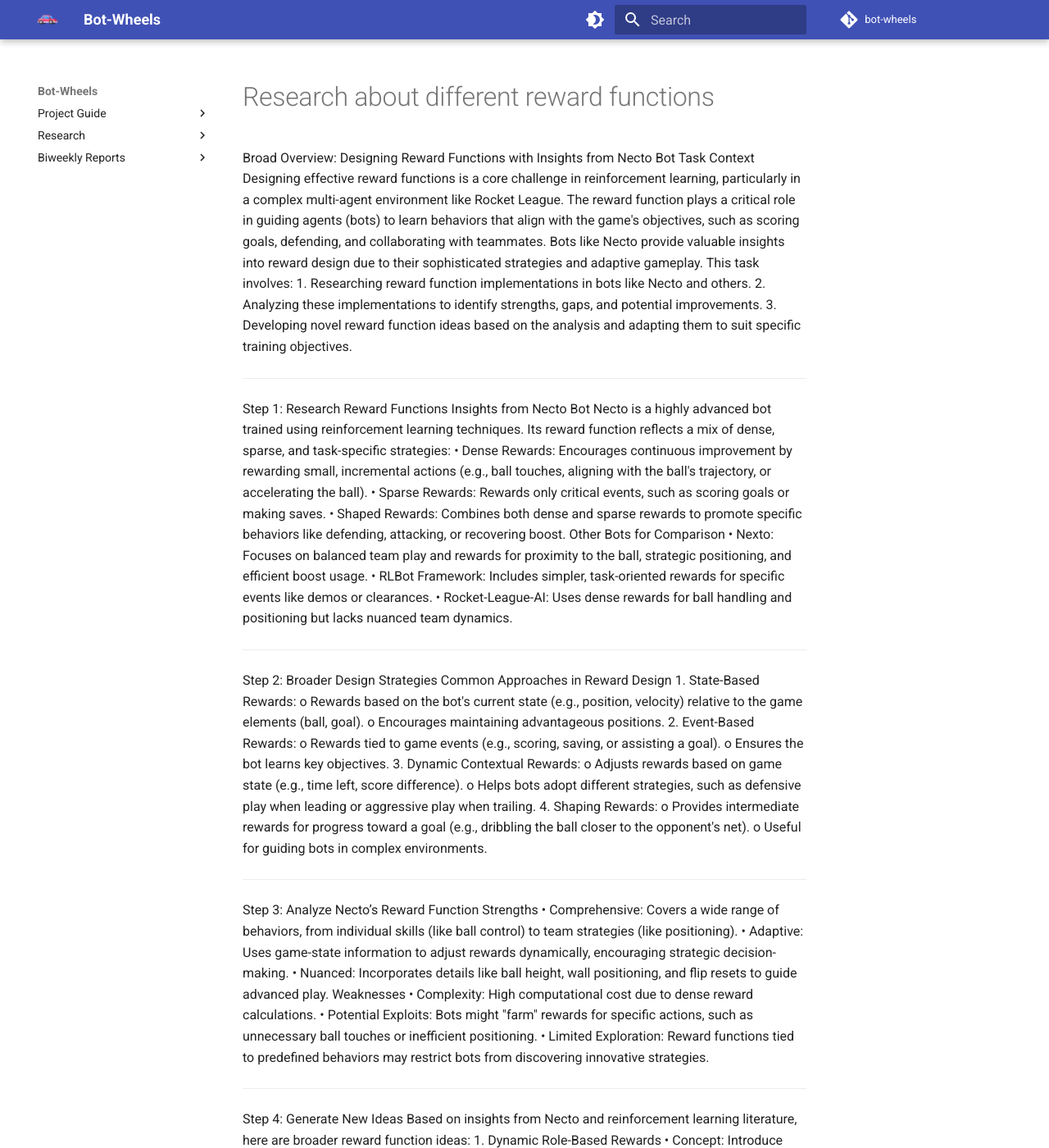
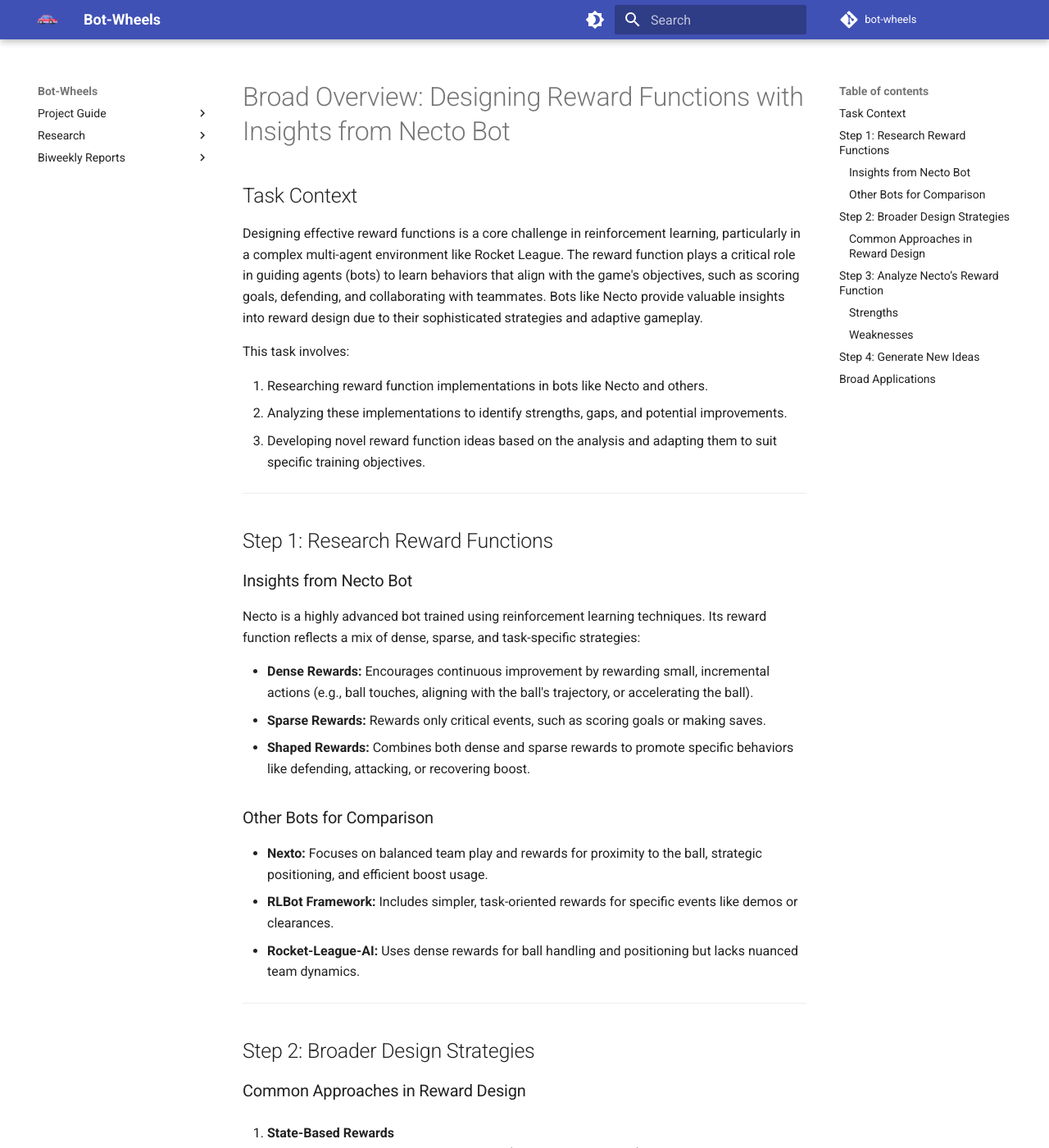
Before and after one commit to bot-wheels/docs, an MkDocs documentation site: the page built from docs/research/research-about-different-reward-functions.md, in a window 1280 px wide and 1400 px high. Shown: the whole window at 82% size. Built offline with MkDocs 1.6.1 and Material for MkDocs 9.7.7, drawn with Linux system fonts in a browser that asks for light colours; some of the changed text lies outside the part shown.

Commit message:
Update research-about-different-reward-functions.md

```diff
--- a/docs/research/research-about-different-reward-functions.md
+++ b/docs/research/research-about-different-reward-functions.md
@@ -1,180 +1,128 @@
-Broad Overview: Designing Reward Functions with Insights from Necto Bot
-Task Context
+# Broad Overview: Designing Reward Functions with Insights from Necto Bot
+
+## Task Context
+
 Designing effective reward functions is a core challenge in reinforcement learning, particularly in a complex multi-agent environment like Rocket League. The reward function plays a critical role in guiding agents (bots) to learn behaviors that align with the game's objectives, such as scoring goals, defending, and collaborating with teammates. Bots like Necto provide valuable insights into reward design due to their sophisticated strategies and adaptive gameplay.
+
 This task involves:
-1.	Researching reward function implementations in bots like Necto and others.
-2.	Analyzing these implementations to identify strengths, gaps, and potential improvements.
-3.	Developing novel reward function ideas based on the analysis and adapting them to suit specific training objectives.
-________________________________________
-Step 1: Research Reward Functions
-Insights from Necto Bot
+
+1. Researching reward function implementations in bots like Necto and others.
+2. Analyzing these implementations to identify strengths, gaps, and potential improvements.
+3. Developing novel reward function ideas based on the analysis and adapting them to suit specific training objectives.
+
+---
+
+## Step 1: Research Reward Functions
+
+### Insights from Necto Bot
+
 Necto is a highly advanced bot trained using reinforcement learning techniques. Its reward function reflects a mix of dense, sparse, and task-specific strategies:
-•	Dense Rewards: Encourages continuous improvement by rewarding small, incremental actions (e.g., ball touches, aligning with the ball's trajectory, or accelerating the ball).
-•	Sparse Rewards: Rewards only critical events, such as scoring goals or making saves.
-•	Shaped Rewards: Combines both dense and sparse rewards to promote specific behaviors like defending, attacking, or recovering boost.
-Other Bots for Comparison
-•	Nexto: Focuses on balanced team play and rewards for proximity to the ball, strategic positioning, and efficient boost usage.
-•	RLBot Framework: Includes simpler, task-oriented rewards for specific events like demos or clearances.
-•	Rocket-League-AI: Uses dense rewards for ball handling and positioning but lacks nuanced team dynamics.
-________________________________________
-Step 2: Broader Design Strategies
-Common Approaches in Reward Design
-1.	State-Based Rewards:
-o	Rewards based on the bot's current state (e.g., position, velocity) relative to the game elements (ball, goal).
-o	Encourages maintaining advantageous positions.
-2.	Event-Based Rewards:
-o	Rewards tied to game events (e.g., scoring, saving, or assisting a goal).
-o	Ensures the bot learns key objectives.
-3.	Dynamic Contextual Rewards:
-o	Adjusts rewards based on game state (e.g., time left, score difference).
-o	Helps bots adopt different strategies, such as defensive play when leading or aggressive play when trailing.
-4.	Shaping Rewards:
-o	Provides intermediate rewards for progress toward a goal (e.g., dribbling the ball closer to the opponent's net).
-o	Useful for guiding bots in complex environments.
-________________________________________
-Step 3: Analyze Necto’s Reward Function
-Strengths
-•	Comprehensive: Covers a wide range of behaviors, from individual skills (like ball control) to team strategies (like positioning).
-•	Adaptive: Uses game-state information to adjust rewards dynamically, encouraging strategic decision-making.
-•	Nuanced: Incorporates details like ball height, wall positioning, and flip resets to guide advanced play.
-Weaknesses
-•	Complexity: High computational cost due to dense reward calculations.
-•	Potential Exploits: Bots might "farm" rewards for specific actions, such as unnecessary ball touches or inefficient positioning.
-•	Limited Exploration: Reward functions tied to predefined behaviors may restrict bots from discovering innovative strategies.
-________________________________________
-Step 4: Generate New Ideas
+
+- **Dense Rewards:** Encourages continuous improvement by rewarding small, incremental actions (e.g., ball touches, aligning with the ball's trajectory, or accelerating the ball).
+- **Sparse Rewards:** Rewards only critical events, such as scoring goals or making saves.
+- **Shaped Rewards:** Combines both dense and sparse rewards to promote specific behaviors like defending, attacking, or recovering boost.
+
+### Other Bots for Comparison
+
+- **Nexto:** Focuses on balanced team play and rewards for proximity to the ball, strategic positioning, and efficient boost usage.
+- **RLBot Framework:** Includes simpler, task-oriented rewards for specific events like demos or clearances.
+- **Rocket-League-AI:** Uses dense rewards for ball handling and positioning but lacks nuanced team dynamics.
+
+---
+
+## Step 2: Broader Design Strategies
+
+### Common Approaches in Reward Design
+
+1. **State-Based Rewards**
+   Rewards based on the bot's current state (e.g., position, velocity) relative to the game elements (ball, goal).
+   Encourages maintaining advantageous positions.
+
+2. **Event-Based Rewards**
+   Rewards tied to game events (e.g., scoring, saving, or assisting a goal).
+   Ensures the bot learns key objectives.
+
+3. **Dynamic Contextual Rewards**
+   Adjusts rewards based on game state (e.g., time left, score difference).
+   Helps bots adopt different strategies, such as defensive play when leading or aggressive play when trailing.
+
+4. **Shaping Rewards**
+   Provides intermediate rewards for progress toward a goal (e.g., dribbling the ball closer to the opponent's net).
+   Useful for guiding bots in complex environments.
+
+---
+
+## Step 3: Analyze Necto’s Reward Function
+
+### Strengths
+
+- **Comprehensive:** Covers a wide range of behaviors, from individual skills (like ball control) to team strategies (like positioning).
+- **Adaptive:** Uses game-state information to adjust rewards dynamically, encouraging strategic decision-making.
+- **Nuanced:** Incorporates details like ball height, wall positioning, and flip resets to guide advanced play.
+
+### Weaknesses
+
+- **Complexity:** High computational cost due to dense reward calculations.
+- **Potential Exploits:** Bots might "farm" rewards for specific actions, such as unnecessary ball touches or inefficient positioning.
+- **Limited Exploration:** Reward functions tied to predefined behaviors may restrict bots from discovering innovative strategies.
+
+---
+
+## Step 4: Generate New Ideas
+
 Based on insights from Necto and reinforcement learning literature, here are broader reward function ideas:
-1. Dynamic Role-Based Rewards
-•	Concept: Introduce rewards that adapt based on the bot’s role (e.g., attacker, defender, or midfielder).
-•	Implementation:
-o	Reward defenders for staying near the goal line and clearing the ball.
-o	Reward attackers for positioning near the opponent's goal and taking shots.
-•	Benefit: Encourages specialized behaviors within a team.
-________________________________________
-2. Game-State Aware Rewards
-•	Concept: Adjust rewards based on game context, such as score difference, remaining time, or ball position.
-•	Implementation:
-o	When leading: Reward possession and defensive actions.
-o	When trailing: Reward aggressive plays and high-risk strategies.
-•	Benefit: Improves situational awareness and strategy adaptation.
-________________________________________
-3. Opponent-Focused Rewards
-•	Concept: Encourage actions that disrupt opponents, such as blocking shots, forcing bad touches, or demos.
-•	Implementation:
-o	Reward for intercepting passes or cutting off opponents' angles.
-o	Penalize over-aggression if it leaves the bot out of position.
-•	Benefit: Promotes intelligent pressure and disrupts opponent strategies.
-________________________________________
-4. Exploration Rewards
-•	Concept: Reward exploration of new strategies, such as creative passes, wall play, or aerial maneuvers.
-•	Implementation:
-o	Provide rewards for attempting advanced techniques like flip resets or ceiling shots.
-o	Include diminishing returns to prevent farming.
-•	Benefit: Encourages bots to learn and innovate.
-________________________________________
-5. Resource Efficiency Rewards
-•	Concept: Reward bots for efficient use of boost and energy.
-•	Implementation:
-o	Penalize wasteful boost usage when the bot is not actively contributing to the play.
-o	Reward conservation during defensive rotations or strategic waiting.
-•	Benefit: Promotes sustainable play and improves long-term decision-making.
-________________________________________
-Broad Applications
+
+1. **Dynamic Role-Based Rewards**
+   - **Concept:** Introduce rewards that adapt based on the bot’s role (e.g., attacker, defender, or midfielder).
+   - **Implementation:**
+     - Reward defenders for staying near the goal line and clearing the ball.
+     - Reward attackers for positioning near the opponent's goal and taking shots.
+   - **Benefit:** Encourages specialized behaviors within a team.
+
+2. **Game-State Aware Rewards**
+   - **Concept:** Adjust rewards based on game context, such as score difference, remaining time, or ball position.
+   - **Implementation:**
+     - When leading: Reward possession and defensive actions.
+     - When trailing: Reward aggressive plays and high-risk strategies.
+   - **Benefit:** Improves situational awareness and strategy adaptation.
+
+3. **Opponent-Focused Rewards**
+   - **Concept:** Encourage actions that disrupt opponents, such as blocking shots, forcing bad touches, or demos.
+   - **Implementation:**
+     - Reward for intercepting passes or cutting off opponents' angles.
+     - Penalize over-aggression if it leaves the bot out of position.
+   - **Benefit:** Promotes intelligent pressure and disrupts opponent strategies.
+
+4. **Exploration Rewards**
+   - **Concept:** Reward exploration of new strategies, such as creative passes, wall play, or aerial maneuvers.
+   - **Implementation:**
+     - Provide rewards for attempting advanced techniques like flip resets or ceiling shots.
+     - Include diminishing returns to prevent farming.
+   - **Benefit:** Encourages bots to learn and innovate.
+
+5. **Resource Efficiency Rewards**
+   - **Concept:** Reward bots for efficient use of boost and energy.
+   - **Implementation:**
+     - Penalize wasteful boost usage when the bot is not actively contributing to the play.
+     - Reward conservation during defensive rotations or strategic waiting.
+   - **Benefit:** Promotes sustainable play and improves long-term decision-making.
+
+---
+
+## Broad Applications
+
 These ideas can be tailored to:
-•	Training Scenarios:
-o	Focus on specific skills like aerials or dribbling.
-o	Encourage strategic team-based play.
-•	Competitive Bots:
-o	Optimize for high-level play by balancing individual performance with team dynamics.
-•	Reinforcement Learning Research:
-o	Explore the effects of novel reward structures on agent learning and behavior.
-________________________________________
+
+- **Training Scenarios:**
+  Focus on specific skills like aerials or dribbling.
+  Encourage strategic team-based play.
+
+- **Competitive Bots:**
+  Optimize for high-level play by balancing individual performance with team dynamics.
+
+- **Reinforcement Learning Research:**
+  Explore the effects of novel reward structures on agent learning and behavior.
+
+---
+
 By analyzing and building upon Necto's reward function, these strategies provide a framework for designing advanced, adaptable, and innovative bots capable of handling Rocket League's complex dynamics.
-
-
-
-________________________________________
-Step 1: Research Reward Functions
-Insights from Necto Bot
-Necto is a highly advanced bot trained using reinforcement learning techniques. Its reward function reflects a mix of dense, sparse, and task-specific strategies:
-•	Dense Rewards: Encourages continuous improvement by rewarding small, incremental actions (e.g., ball touches, aligning with the ball's trajectory, or accelerating the ball).
-•	Sparse Rewards: Rewards only critical events, such as scoring goals or making saves.
-•	Shaped Rewards: Combines both dense and sparse rewards to promote specific behaviors like defending, attacking, or recovering boost.
-Other Bots for Comparison
-•	Nexto: Focuses on balanced team play and rewards for proximity to the ball, strategic positioning, and efficient boost usage.
-•	RLBot Framework: Includes simpler, task-oriented rewards for specific events like demos or clearances.
-•	Rocket-League-AI: Uses dense rewards for ball handling and positioning but lacks nuanced team dynamics.
-________________________________________
-Step 2: Broader Design Strategies
-Common Approaches in Reward Design
-1.	State-Based Rewards:
-o	Rewards based on the bot's current state (e.g., position, velocity) relative to the game elements (ball, goal).
-o	Encourages maintaining advantageous positions.
-2.	Event-Based Rewards:
-o	Rewards tied to game events (e.g., scoring, saving, or assisting a goal).
-o	Ensures the bot learns key objectives.
-3.	Dynamic Contextual Rewards:
-o	Adjusts rewards based on game state (e.g., time left, score difference).
-o	Helps bots adopt different strategies, such as defensive play when leading or aggressive play when trailing.
-4.	Shaping Rewards:
-o	Provides intermediate rewards for progress toward a goal (e.g., dribbling the ball closer to the opponent's net).
-o	Useful for guiding bots in complex environments.
-________________________________________
-Step 3: Analyze Necto’s Reward Function
-Strengths
-•	Comprehensive: Covers a wide range of behaviors, from individual skills (like ball control) to team strategies (like positioning).
-•	Adaptive: Uses game-state information to adjust rewards dynamically, encouraging strategic decision-making.
-•	Nuanced: Incorporates details like ball height, wall positioning, and flip resets to guide advanced play.
-Weaknesses
-•	Complexity: High computational cost due to dense reward calculations.
-•	Potential Exploits: Bots might "farm" rewards for specific actions, such as unnecessary ball touches or inefficient positioning.
-•	Limited Exploration: Reward functions tied to predefined behaviors may restrict bots from discovering innovative strategies.
-________________________________________
-Step 4: Generate New Ideas
-Based on insights from Necto and reinforcement learning literature, here are broader reward function ideas:
-1. Dynamic Role-Based Rewards
-•	Concept: Introduce rewards that adapt based on the bot’s role (e.g., attacker, defender, or midfielder).
-•	Implementation:
-o	Reward defenders for staying near the goal line and clearing the ball.
-o	Reward attackers for positioning near the opponent's goal and taking shots.
-•	Benefit: Encourages specialized behaviors within a team.
-________________________________________
-2. Game-State Aware Rewards
-•	Concept: Adjust rewards based on game context, such as score difference, remaining time, or ball position.
-•	Implementation:
-o	When leading: Reward possession and defensive actions.
-o	When trailing: Reward aggressive plays and high-risk strategies.
-•	Benefit: Improves situational awareness and strategy adaptation.
-________________________________________
-3. Opponent-Focused Rewards
-•	Concept: Encourage actions that disrupt opponents, such as blocking shots, forcing bad touches, or demos.
-•	Implementation:
-o	Reward for intercepting passes or cutting off opponents' angles.
-o	Penalize over-aggression if it leaves the bot out of position.
-•	Benefit: Promotes intelligent pressure and disrupts opponent strategies.
-________________________________________
-4. Exploration Rewards
-•	Concept: Reward exploration of new strategies, such as creative passes, wall play, or aerial maneuvers.
-•	Implementation:
-o	Provide rewards for attempting advanced techniques like flip resets or ceiling shots.
-o	Include diminishing returns to prevent farming.
-•	Benefit: Encourages bots to learn and innovate.
-________________________________________
-5. Resource Efficiency Rewards
-•	Concept: Reward bots for efficient use of boost and energy.
-•	Implementation:
-o	Penalize wasteful boost usage when the bot is not actively contributing to the play.
-o	Reward conservation during defensive rotations or strategic waiting.
-•	Benefit: Promotes sustainable play and improves long-term decision-making.
-________________________________________
-Broad Applications
-These ideas can be tailored to:
-•	Training Scenarios:
-o	Focus on specific skills like aerials or dribbling.
-o	Encourage strategic team-based play.
-•	Competitive Bots:
-o	Optimize for high-level play by balancing individual performance with team dynamics.
-•	Reinforcement Learning Research:
-o	Explore the effects of novel reward structures on agent learning and behavior.
-________________________________________
-By analyzing and building upon Necto's reward function, these strategies provide a framework for designing advanced, adaptable, and innovative bots capable of handling Rocket League's complex dynamics.
```
